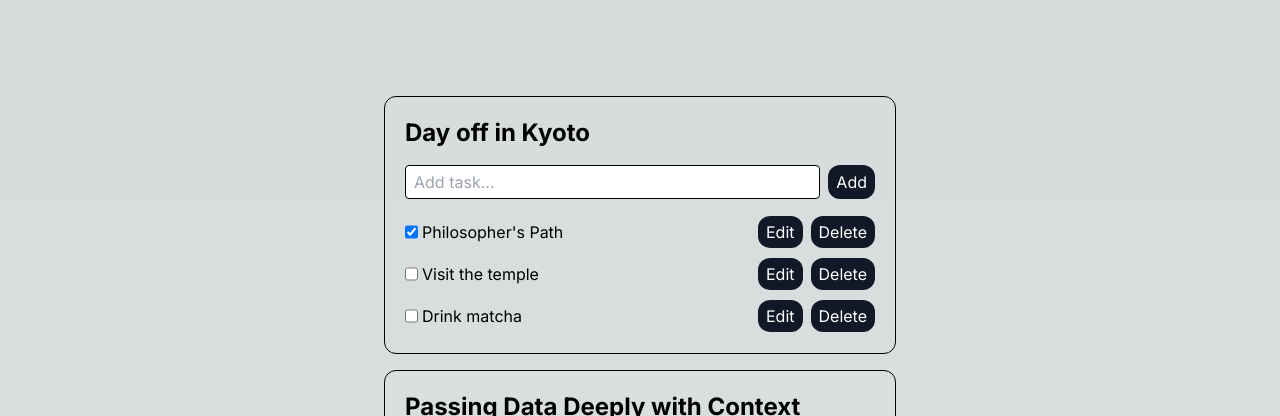
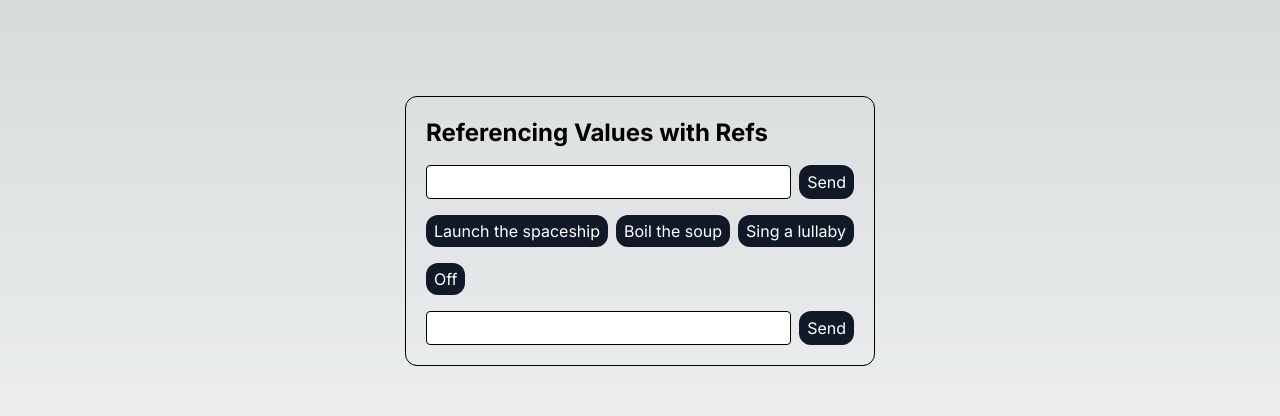
Before and after one commit to ArjanKamphuis/reactdevsite, a Next.js app: page / in a window 1280 px wide. Shown: the top 416 px of the page. Built offline with nearby package versions, Linux system fonts and the light colour scheme.

Commit message:
Escape Hatches pt I

```diff
--- a/src/app/common/textInput.tsx
+++ b/src/app/common/textInput.tsx
@@ -9,9 +9,10 @@ export type TextInputProps = {
     placeholder?: string;
     id?: string;
     name?: string;
+    disabled?: boolean;
 };
 
-export default function TextInput({ value, onChange, placeholder, id, name, type = 'text' }: TextInputProps): JSX.Element {
+export default function TextInput({ value, onChange, placeholder, id, name, disabled, type = 'text' }: TextInputProps): JSX.Element {
     const className: string = 'px-2 py-1 border border-black rounded w-full';
-    return <input type={type} className={className} value={value} onChange={onChange} placeholder={placeholder} id={id} name={name} />;
+    return <input type={type} className={className} value={value} onChange={onChange} placeholder={placeholder} id={id} name={name} disabled={disabled} />;
 }
--- /dev/null
+++ b/src/app/escape-hatches/app.tsx
@@ -0,0 +1,11 @@
+'use client';
+
+import ValueRefs from "./value-refs";
+
+export default function App(): React.JSX.Element {
+    return (
+        <div className="space-y-4">
+            <ValueRefs />
+        </div>
+    );
+}
--- /dev/null
+++ b/src/app/escape-hatches/value-refs.tsx
@@ -0,0 +1,86 @@
+import { MutableRefObject, useRef, useState } from "react";
+import TextInput from "../common/textInput";
+import Button from "../common/button";
+
+function Chat(): React.JSX.Element {
+    const [text, setText] = useState('');
+    const [isSending, setIsSending] = useState(false);
+    const timeoutRef: MutableRefObject<NodeJS.Timeout | null> = useRef(null);
+
+    function handleSend() {
+        setIsSending(true);
+        timeoutRef.current = setTimeout(() => {
+            console.log(`Sent: ${text}!`);
+            setIsSending(false);
+        }, 3000);
+    }
+
+    function handleUndo() {
+        setIsSending(false);
+        if (timeoutRef.current !== null) clearTimeout(timeoutRef.current);
+    }
+
+    return (
+        <div className="flex space-x-2">
+            <TextInput disabled={isSending} value={text} onChange={e => setText(e.target.value)} />
+            <Button disabled={isSending} onClick={handleSend}>{isSending ? 'Sending...' : 'Send'}</Button>
+            {isSending && <Button onClick={handleUndo}>Undo</Button>}
+        </div>
+    )
+}
+
+function Toggle(): React.JSX.Element {
+    const [isOn, setIsOn] = useState(false);
+    return <Button onClick={() => setIsOn(!isOn)}>{isOn ? 'On' : 'Off'}</Button>
+}
+
+type DebouncedButtonProps = {
+    onClick: () => void;
+    children: React.ReactNode;
+}
+
+function DebouncedButton({ onClick, children }: DebouncedButtonProps): React.JSX.Element {
+    const timeOutRef: MutableRefObject<NodeJS.Timeout | null> = useRef(null);
+    return <Button onClick={() => {
+        if (timeOutRef.current) clearTimeout(timeOutRef.current);
+        timeOutRef.current = setTimeout(() => onClick(), 1000)
+    }}>{children}</Button>
+}
+
+function Dashboard(): React.JSX.Element {
+    return (
+        <div className="flex space-x-2">
+            <DebouncedButton onClick={() => console.log('Spaceship launched!')}>Launch the spaceship</DebouncedButton>
+            <DebouncedButton onClick={() => console.log('Soup boiled!')}>Boil the soup</DebouncedButton>
+            <DebouncedButton onClick={() => console.log('Lullaby sung!')}>Sing a lullaby</DebouncedButton>
+        </div>
+    )
+}
+
+function RefChat(): React.JSX.Element {
+    const [text, setText] = useState('');
+    const textRef: MutableRefObject<string> = useRef(text);
+
+    function handleSend(): void {
+        setTimeout(() => console.log(`Sending: ${textRef.current}`), 3000);
+    }
+
+    return (
+        <div className="flex space-x-2">
+            <TextInput value={text} onChange={e => { setText(e.target.value); textRef.current = e.target.value; } } />
+            <Button onClick={handleSend}>Send</Button>
+        </div>
+    );
+}
+
+export default function ValueRefs(): React.JSX.Element {
+    return (
+        <section className="border border-black rounded-xl p-5 space-y-4 w-fit">
+            <h1 className="text-2xl font-bold">Referencing Values with Refs</h1>
+            <RefChat />
+            <Dashboard />
+            <Toggle />
+            <Chat />
+        </section>
+    );
+}
--- a/src/app/page.tsx
+++ b/src/app/page.tsx
@@ -2,7 +2,8 @@
 // import App from './filterable-prouct-table/app';
 // import App from './your-first-component/app';
 // import App from './adding-interactivity/app';
-import App from './managing-state/app';
+// import App from './managing-state/app';
+import App from "./escape-hatches/app";
 
 export default function Home() {
   return (
```
